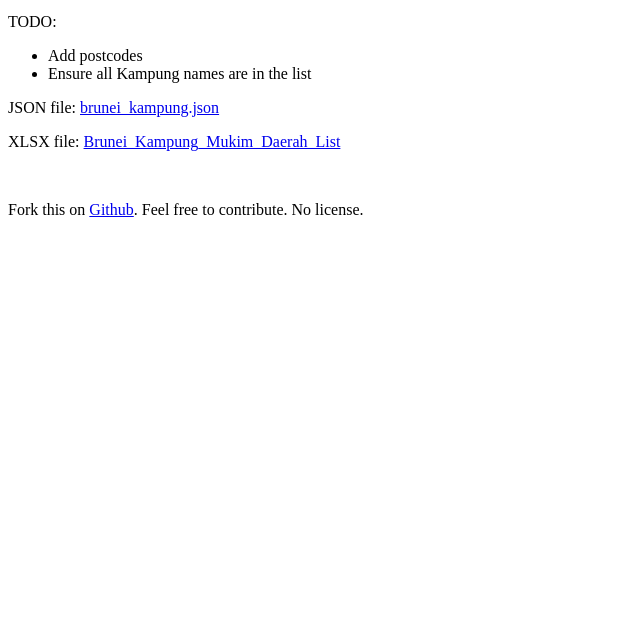
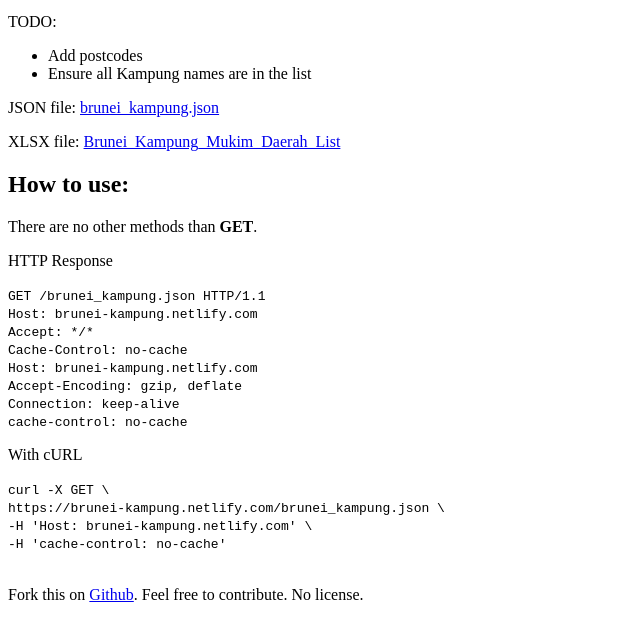
Before and after one commit to Qoyyuum/Brunei-Kampung, a plain HTML site: page index.html in a window 1280 px wide. Shown: the part 101-742 px from the top of the page, without its empty margins (0-640 px from the left). Drawn offline with Linux system fonts and the light colour scheme.

Commit message:
Updated site page a bit

```diff
--- a/index.html
+++ b/index.html
@@ -16,6 +16,28 @@
     </ul>
     <p>JSON file: <a href="brunei_kampung.json" target="_blank" rel="noopener noreferrer">brunei_kampung.json</a></p>
     <p>XLSX file: <a href="Brunei_Kampung_Mukim_Daerah_List.xlsx" target="_blank" rel="noopener noreferrer">Brunei_Kampung_Mukim_Daerah_List</a></p>
+
+    <h2>How to use:</h2>
+    <p>There are no other methods than <strong>GET</strong>. </p>
+    <p>HTTP Response</p>
+    <code>
+        GET /brunei_kampung.json HTTP/1.1 <br>
+        Host: brunei-kampung.netlify.com<br>
+        Accept: */*<br>
+        Cache-Control: no-cache<br>
+        Host: brunei-kampung.netlify.com<br>
+        Accept-Encoding: gzip, deflate<br>
+        Connection: keep-alive<br>
+        cache-control: no-cache<br>
+    </code>
+    <p>With cURL</p>
+    <code>
+        curl -X GET \<br>
+        https://brunei-kampung.netlify.com/brunei_kampung.json \<br>
+        -H 'Host: brunei-kampung.netlify.com' \<br>
+        -H 'cache-control: no-cache'<br>
+    </code>
+
     <br>
     <p>Fork this on <a href="http://www.github.com/Qoyyuum/Brunei-Kampung">Github</a>. Feel free to contribute. No license.</p>
 </body>
```
